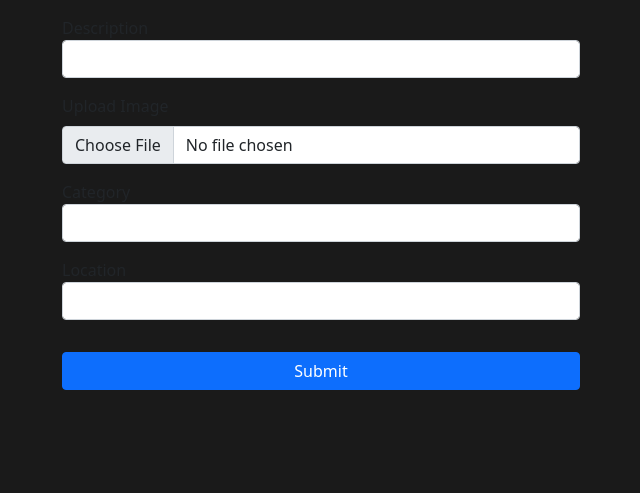
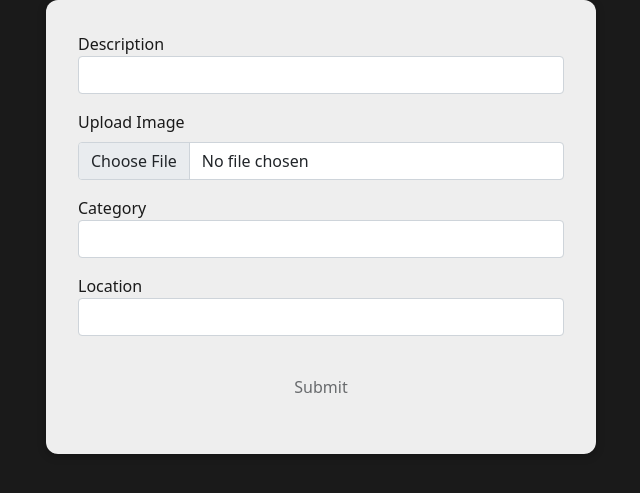
Before and after one commit to crispus-nj/Django-Gallery-App, a Django app: page /add-photo/ in a window 1280 px wide. Shown: the part 56-549 px from the top of the page, without its empty margins (319-959 px from the left). Run offline with Django 4.2, Linux system fonts and the light colour scheme; data comes from the database, SQL or seed files in the repository; some libraries are stand-ins or nearby versions.

Commit message:
added custome styling the project using the main.css file

```diff
--- a/photos/templates/photos/add_photo.html
+++ b/photos/templates/photos/add_photo.html
@@ -1,7 +1,7 @@
 {% extends 'base.html' %}
 {% block content %}
 <div class="col-md-12 mx-auto">
-    <form action="" method="POST" enctype="multipart/form-data" style="max-width: 550px;margin: auto">
+    <form action="" class="form" method="POST" enctype="multipart/form-data" style="max-width: 550px;margin: auto">
         {% csrf_token %}
         <div class="form-group mb-3 m-3">
             <label for="description">Description</label>
@@ -34,7 +34,7 @@
             </datalist>
           </div>
         <div class="form-group mb-3 p-3 d-grid">
-        <button class="btn btn-primary btn-block" type="submit">Submit</button>
+        <button class="btn btn-default btn-block disabled"  type="submit">Submit</button>
         </div>
     </form>
 </div>
--- a/static/css/main.css
+++ b/static/css/main.css
@@ -1,3 +1,4 @@
+@import url('https://fonts.googleapis.com/css2?family=Dancing+Script:wght@400;500;600&family=Merriweather&display=swap');
 body {
     background-color: #1a1a1a !important;
 }
@@ -5,10 +6,45 @@ body {
 h3, h5, h6 {
     color: #383838;
 }
-.latest {
+.latest,
+hr
+{
     color: white;
 }
+.latest {
+    font-family: 'Dancing Script', cursive;
+font-family: 'Merriweather', serif;
+}
+label {
+    color: #1a1a1a;
+}
 
+.card {
+    box-shadow: 0 2px 8px rgba(0, 0, 0, 0.26);
+    padding: 1rem;
+    border-radius: 12px;
+    display: flex;
+    flex-direction: column;
+    /* height: 35rem; */
+    flex-wrap: wrap;
+    background-color: #eeeeee;
+}
+.form {
+    box-shadow: 0 2px 8px rgba(0, 0, 0, 0.26);
+    background-color: #eeeeee;
+    padding: 1rem;
+    border-radius: 12px;
+}
+ button.disabled:hover {
+    cursor:not-allowed
+ }
+
+
+
+li a:hover,
+li a:active {
+    color: #7e0154;
+}
 
 .nav-section {
     margin-left: 20rem;
```
